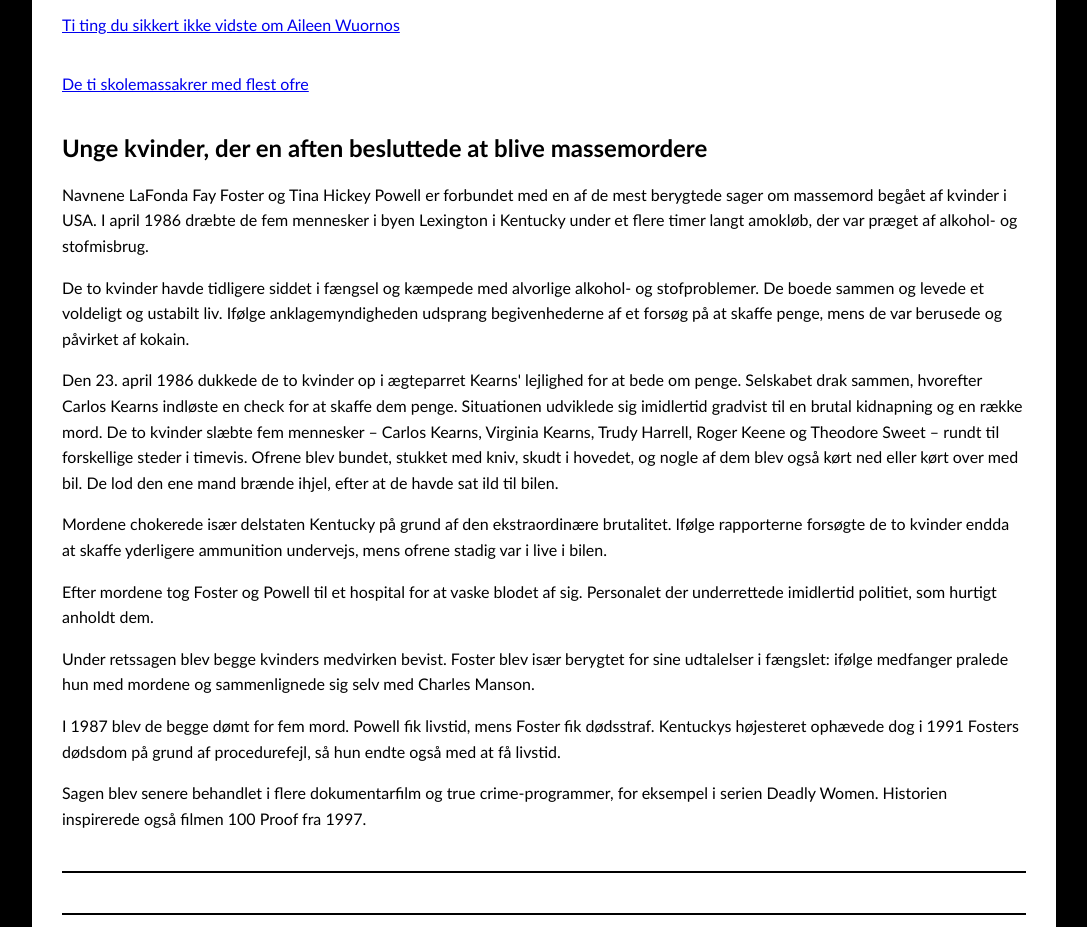
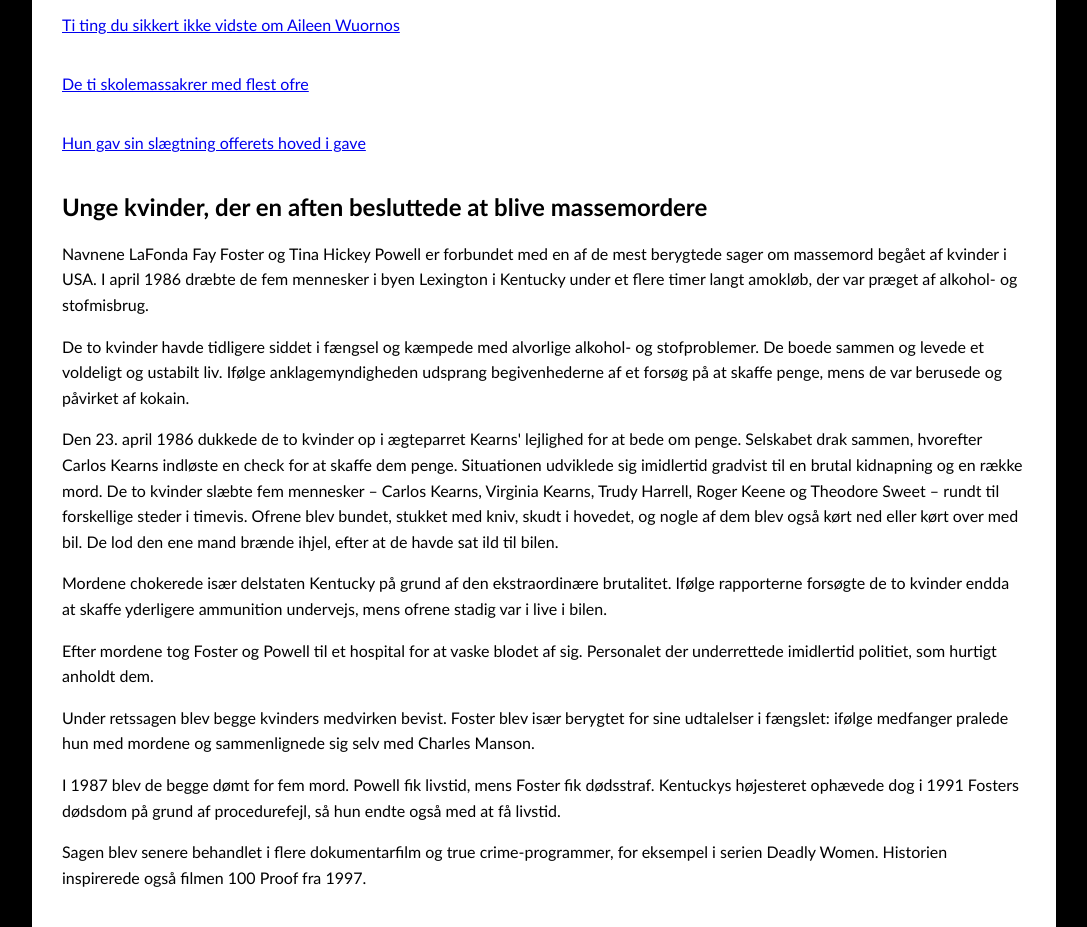
Before and after one commit to Mormonboy/Tru-Crime-Denmark, a plain HTML site: page index.html in a window 1280 px wide. Shown: the part 2300-3227 px from the top of the page, without its empty margins (96-1183 px from the left). Drawn offline with Linux system fonts and the light colour scheme.

Commit message:
Update index.html

```diff
--- a/index.html
+++ b/index.html
@@ -195,6 +195,11 @@ Enver forbyder sit folk at rejse, udøve religion og bære skæg. I skolerne ska
 <a href="blog.html">De ti skolemassakrer med flest ofre</a>
         </div>
 
+     <!-- ÚJ BLOGBEJEGYZÉS MINTA -->
+
+<div class="blog-post">
+<a href="montelongo.html">Hun gav sin slægtning offerets hoved i gave</a>
+        </div>
 
 
 
```
